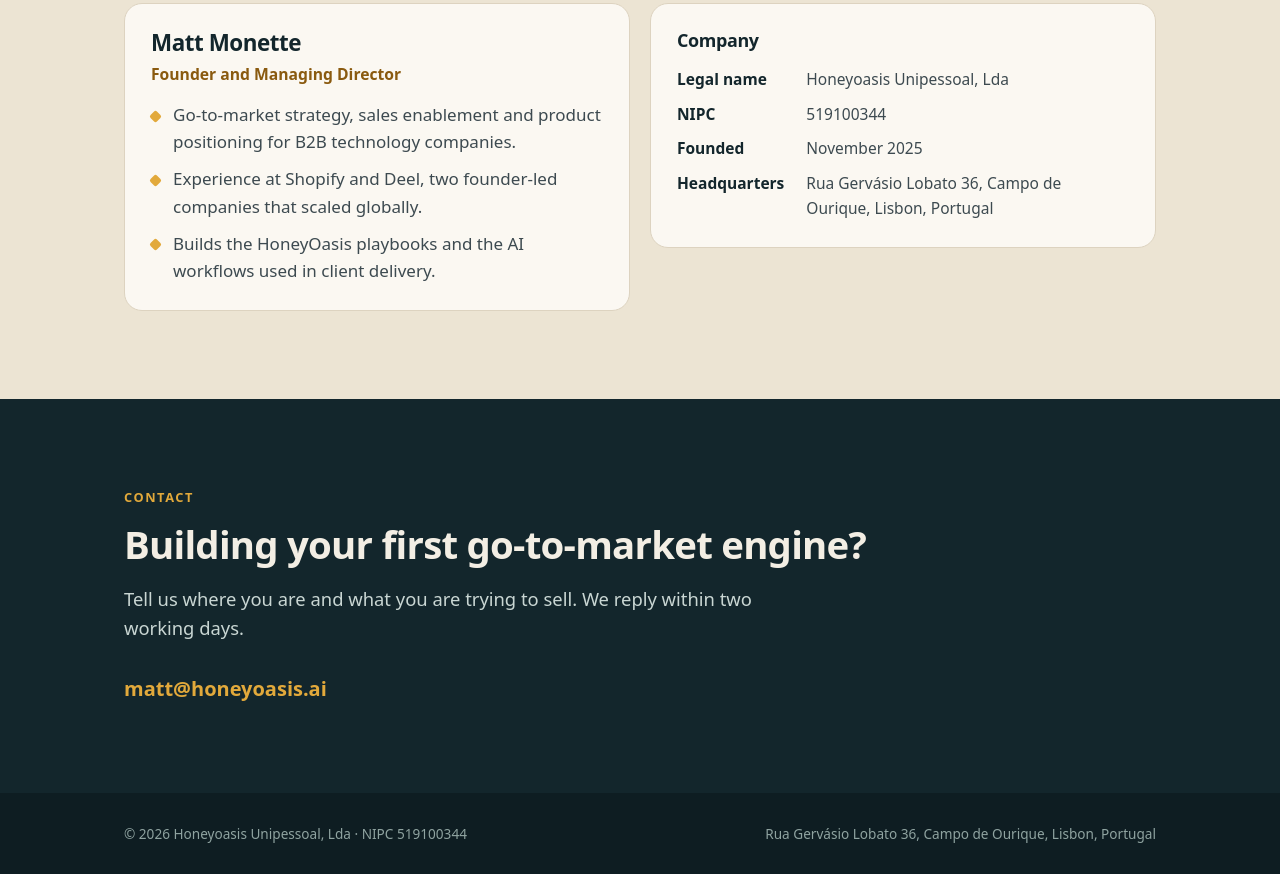
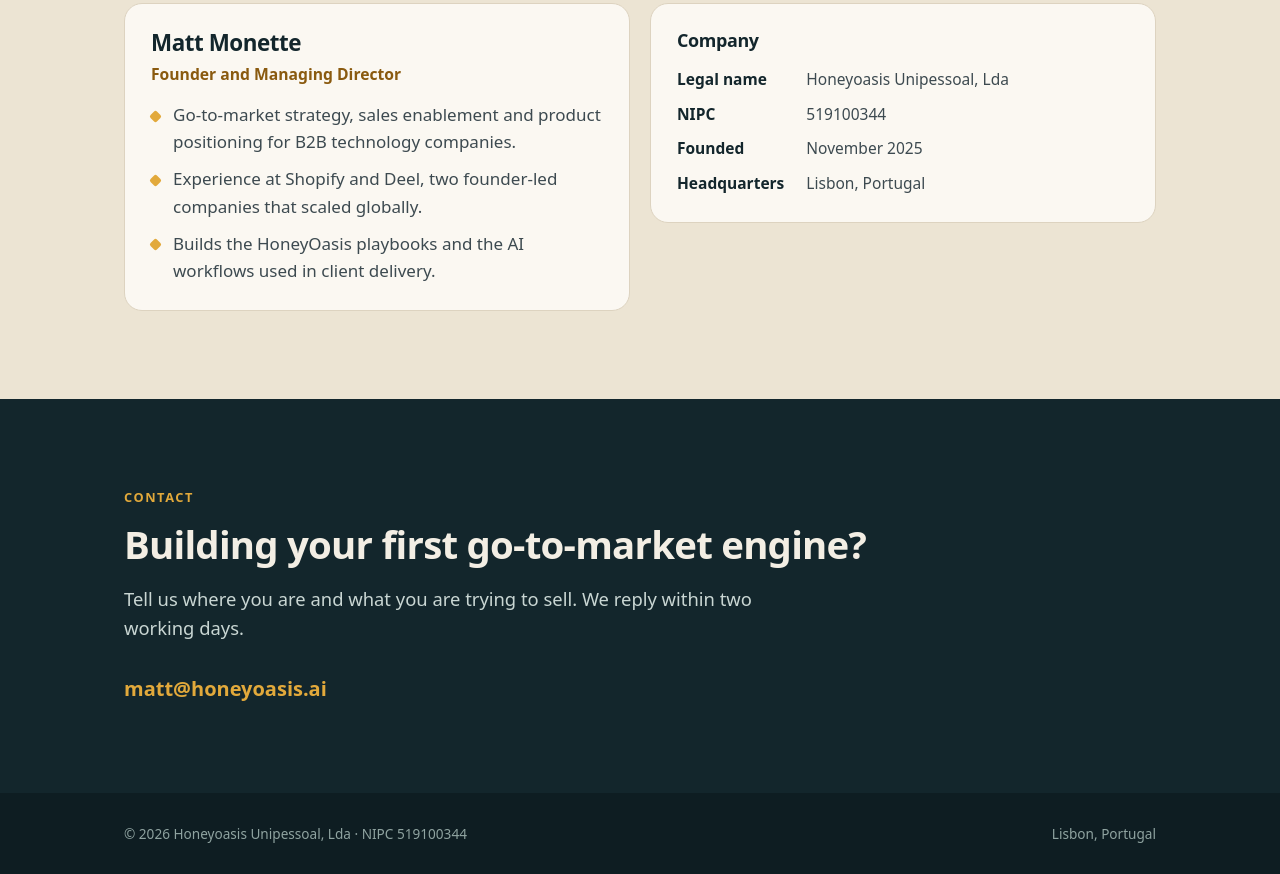
Before and after one commit to matthewjmonette-maker/honeyoasis-site, a plain HTML site: page index.html in a window 1280 px wide. Shown: the part 4065-4939 px from the top of the page. Drawn offline with Linux system fonts and the light colour scheme.

Commit message:
Remove street address

```diff
--- a/index.html
+++ b/index.html
@@ -260,7 +260,7 @@ footer .row{display:flex;justify-content:space-between;gap:20px;flex-wrap:wrap}
           <dt>Legal name</dt><dd>Honeyoasis Unipessoal, Lda</dd>
           <dt>NIPC</dt><dd>519100344</dd>
           <dt>Founded</dt><dd>November 2025</dd>
-          <dt>Headquarters</dt><dd>Rua Gervásio Lobato 36, Campo de Ourique, Lisbon, Portugal</dd>
+          <dt>Headquarters</dt><dd>Lisbon, Portugal</dd>
         </dl>
       </div>
     </div>
@@ -281,7 +281,7 @@ footer .row{display:flex;justify-content:space-between;gap:20px;flex-wrap:wrap}
 <footer>
   <div class="wrap row">
     <span>© 2026 Honeyoasis Unipessoal, Lda · NIPC 519100344</span>
-    <span>Rua Gervásio Lobato 36, Campo de Ourique, Lisbon, Portugal</span>
+    <span>Lisbon, Portugal</span>
   </div>
 </footer>
 
```
